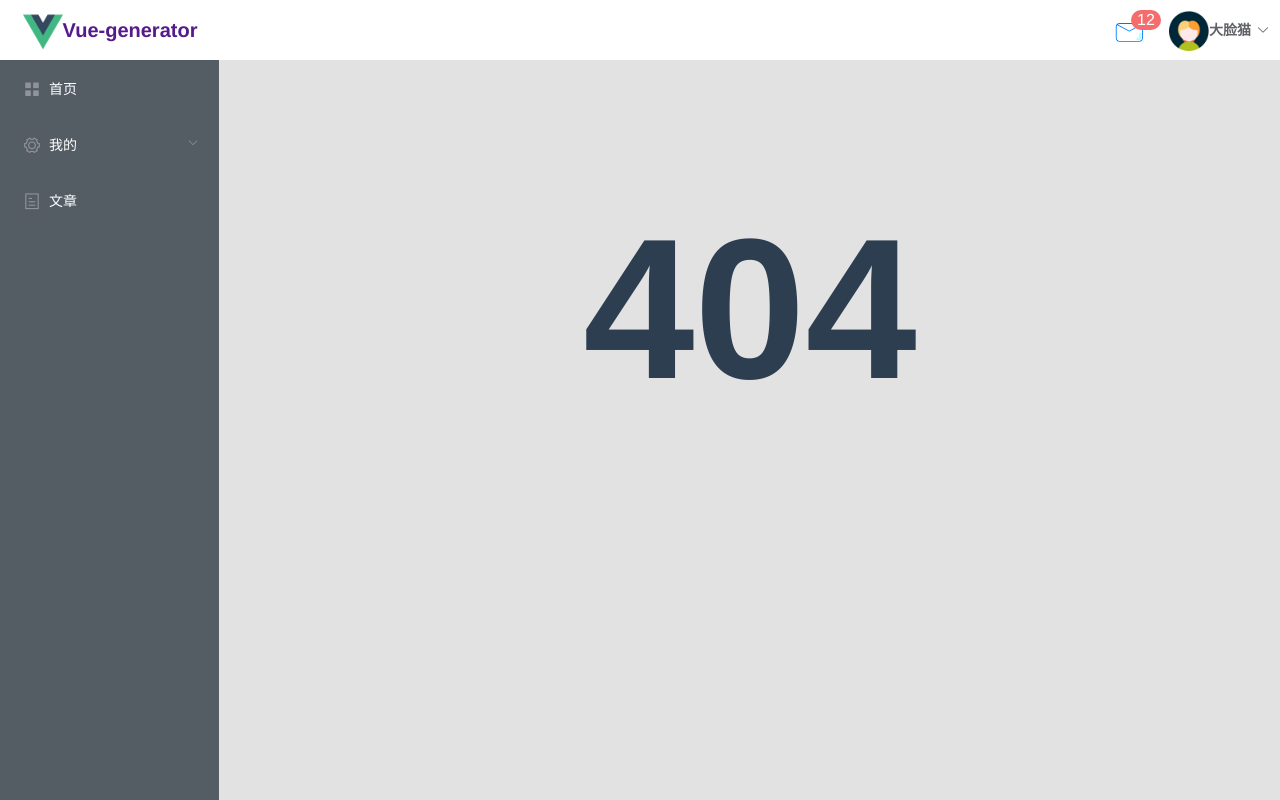
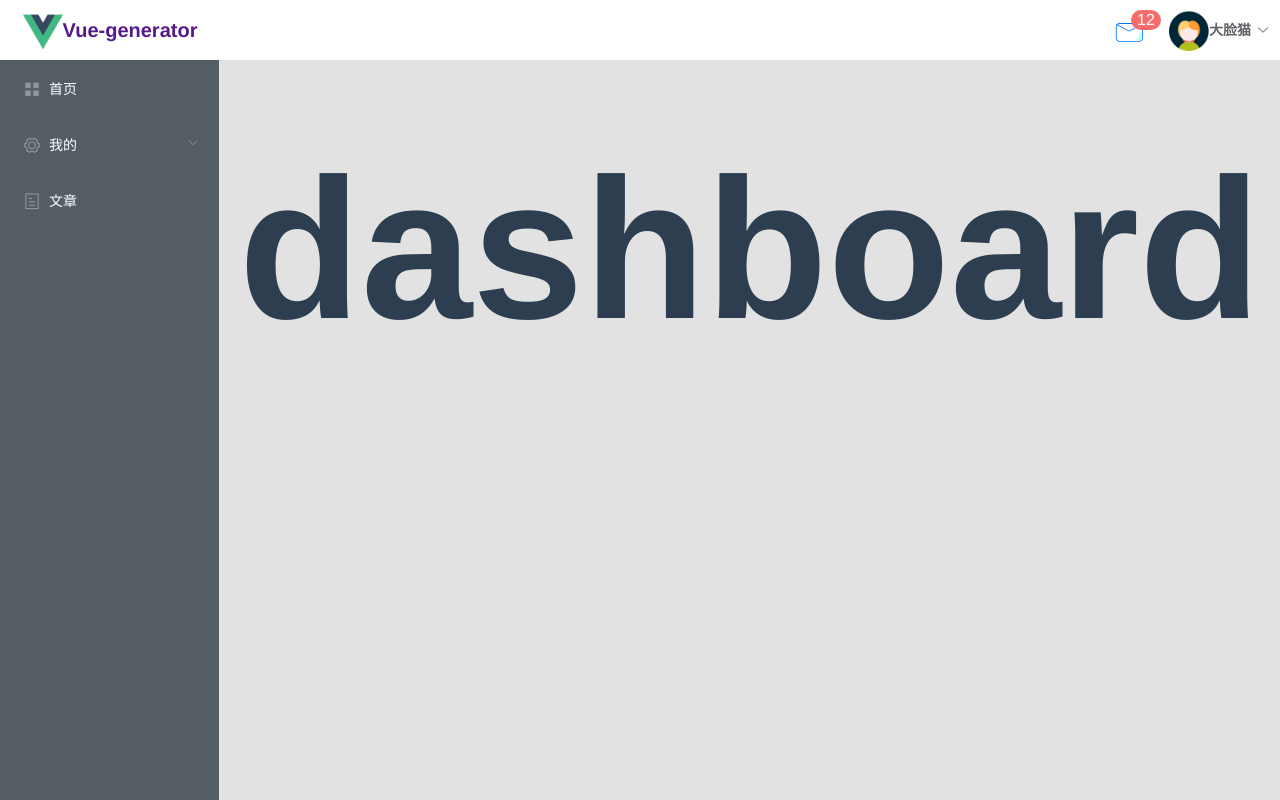
Before and after one commit to jiazhuoyi/vue-generator, a Vue app: page /dashboard in a window 1280 px wide. Before the commit this address had no page. Built offline with nearby package versions, Linux system fonts and the light colour scheme.

Commit message:
update 调整左侧导航栏以及子路由逻辑

```diff
--- a/package.json
+++ b/package.json
@@ -59,7 +59,7 @@
     "vue-template-compiler": "^2.5.2",
     "webpack": "^3.6.0",
     "webpack-bundle-analyzer": "^2.9.0",
-    "webpack-dev-server": "^2.9.1",
+    "webpack-dev-server": ">=3.1.11",
     "webpack-merge": "^4.1.0"
   },
   "engines": {
--- a/src/App.vue
+++ b/src/App.vue
@@ -1,72 +1,26 @@
 <template>
   <div id="app">
-    <navbar></navbar>
-    <div class="app-wrapper">
-      <sidebar class="sidebar-container" :side-bar="sidenav"></sidebar>
-      <div class="main-container">
-        <router-view/>
-      </div>
-    </div>
+    <router-view></router-view>
   </div>
 </template>
 
 <script>
-import Sidebar from '@/components/sidebar';
-import Navbar from '@/components/navbar';
-import route from '@/router';
-
 export default {
-  name: 'App',
-  components: {
-    Sidebar,
-    Navbar
-  },
-  data() {
-    return {
-      sidenav: []
-    };
-  },
-  created() {
-    this.sidenav = [];
-    route.options.routes.forEach((item) => {
-      if (item.icon) {
-        this.sidenav.push(item);
-      }
-    });
-  }
+  name: 'App'
 };
 </script>
 
 <style lang="stylus">
-body {
-  margin: 0px
-  padding: 0px
-  background-color: #E2E2E2
-}
-
 #app
   font-family: 'Avenir', Helvetica, Arial, sans-serif;
   -webkit-font-smoothing: antialiased;
   -moz-osx-font-smoothing: grayscale;
   text-align: center;
   color: #2c3e50;
-  width: 100%
-  height: 100%
-  position: relative
-  .app-wrapper
-    width: 100%;
-    height: 100%
-    position: relative
-    .sidebar-container
-      min-height: 100%
-      width: 220px
-      position: fixed
-      top: 60px
-      left: 0
-      bottom: 0
-      z-index: 1000
-    .main-container
-      width: calc(100% - 220px)
-      position: relative
-      margin-left: 220px
+  width: 100%;
+  height: 100%;
+body
+  margin: 0px
+  padding: 0px
+  background-color: #E2E2E2
 </style>
--- a/src/components/navbar.vue
+++ b/src/components/navbar.vue
@@ -56,10 +56,13 @@ export default {
 <style lang="stylus">
 .navbar
   width: calc(100% - 20px)
+  position: fixed
+  top: 0px
   padding: 0px 10px
   height: 60px
   line-height: 60px
   background-color: #fff
+  z-index: 1000
   .site
     position: absolute
     float: left
--- a/src/components/sidebar-item.vue
+++ b/src/components/sidebar-item.vue
@@ -1,21 +1,22 @@
 <template>
   <div>
-    <el-submenu :index="`${index + 1}`" v-if="item.children">
+    <el-menu-item :index="getLink(item.path)" v-if="hasShowingChild(item)">
+      <i :class="`el-icon-${item.icon}`"></i>
+      <span slot="title">{{item.title}}</span>
+    </el-menu-item>
+    <el-submenu :index="`${index + 1}`" v-else>
       <template slot="title">
         <i :class="`el-icon-${item.icon}`"></i>
         <span>{{item.title}}</span>
       </template>
       <el-menu-item
         v-for="child in item.children"
+        v-if="child.title"
         :key="child.name"
         :index="getLink(item.path, child.path)">
         {{child.title}}
       </el-menu-item>
     </el-submenu>
-    <el-menu-item :index="getLink(item.path)" v-else>
-      <i :class="`el-icon-${item.icon}`"></i>
-      <span slot="title">{{item.title}}</span>
-    </el-menu-item>
   </div>
 </template>
 
@@ -28,8 +29,17 @@ export default {
   },
   methods: {
     getLink(ppath, cpath) {
-      console.log('---ppath:', ppath);
       return cpath ? `${ppath}/${cpath}` : ppath;
+    },
+    hasShowingChild(item) {
+      let showing = [];
+      showing = item.children.filter((child) => {
+        if (child.title) {
+          return true;
+        }
+        return false;
+      });
+      return showing.length === 0;
     }
   }
 };
--- a/src/router/index.js
+++ b/src/router/index.js
@@ -5,6 +5,7 @@ import Login from '@/views/login';
 import Info from '@/views/my/info';
 import UpdatePassword from '@/views/my/update-password';
 import Article from '@/views/article';
+import Main from '@/views/main';
 
 Vue.use(Router);
 
@@ -13,10 +14,16 @@ export default new Router({
   routes: [
     {
       path: '/',
-      name: 'Dashboard',
+      name: 'Index',
       title: '首页',
       icon: 'menu',
-      component: Dashboard
+      redirect: '/dashboard',
+      component: Main,
+      children: [{
+        path: 'dashboard',
+        name: 'Dashboard',
+        component: Dashboard
+      }]
     },
     {
       path: '/login',
@@ -28,7 +35,7 @@ export default new Router({
       name: 'My',
       title: '我的',
       icon: 'setting',
-      component: () => import('@/views/my'),
+      component: Main,
       children: [
         {
           path: 'info',
@@ -44,11 +51,19 @@ export default new Router({
       ]
     },
     {
-      path: '/article',
-      name: 'Article',
+      path: '/article_index',
+      name: 'Article_index',
       title: '文章',
+      redirect: '/article',
       icon: 'tickets',
-      component: Article
+      component: Main,
+      children: [
+        {
+          path: '/article',
+          name: 'article',
+          component: Article
+        }
+      ]
     },
     {
       path: '*',
--- /dev/null
+++ b/src/views/main.vue
@@ -0,0 +1,57 @@
+<template>
+  <div class="main">
+    <navbar></navbar>
+    <div class="app-wrapper">
+      <sidebar class="sidebar-container" :side-bar="sidenav"></sidebar>
+      <div class="main-container">
+        <router-view/>
+      </div>
+    </div>
+  </div>
+</template>
+
+<script>
+import Sidebar from '@/components/sidebar';
+import Navbar from '@/components/navbar';
+import route from '@/router';
+
+export default {
+  name: 'Main',
+  components: {
+    Sidebar,
+    Navbar
+  },
+  data() {
+    return {
+      sidenav: []
+    };
+  },
+  created() {
+    this.sidenav = [];
+    route.options.routes.forEach((item) => {
+      if (item.icon) {
+        this.sidenav.push(item);
+      }
+    });
+  }
+};
+</script>
+
+<style lang="stylus">
+.app-wrapper
+  width: 100%;
+  margin-top: 60px
+  position: relative
+  .sidebar-container
+    min-height: 100%
+    width: 220px
+    position: fixed
+    top: 60px
+    left: 0
+    bottom: 0
+    z-index: 1000
+  .main-container
+    width: calc(100% - 220px)
+    position: relative
+    margin-left: 220px
+</style>
```
Also changed, not shown: 1 other file (tests, documents, lock files or other folders).
